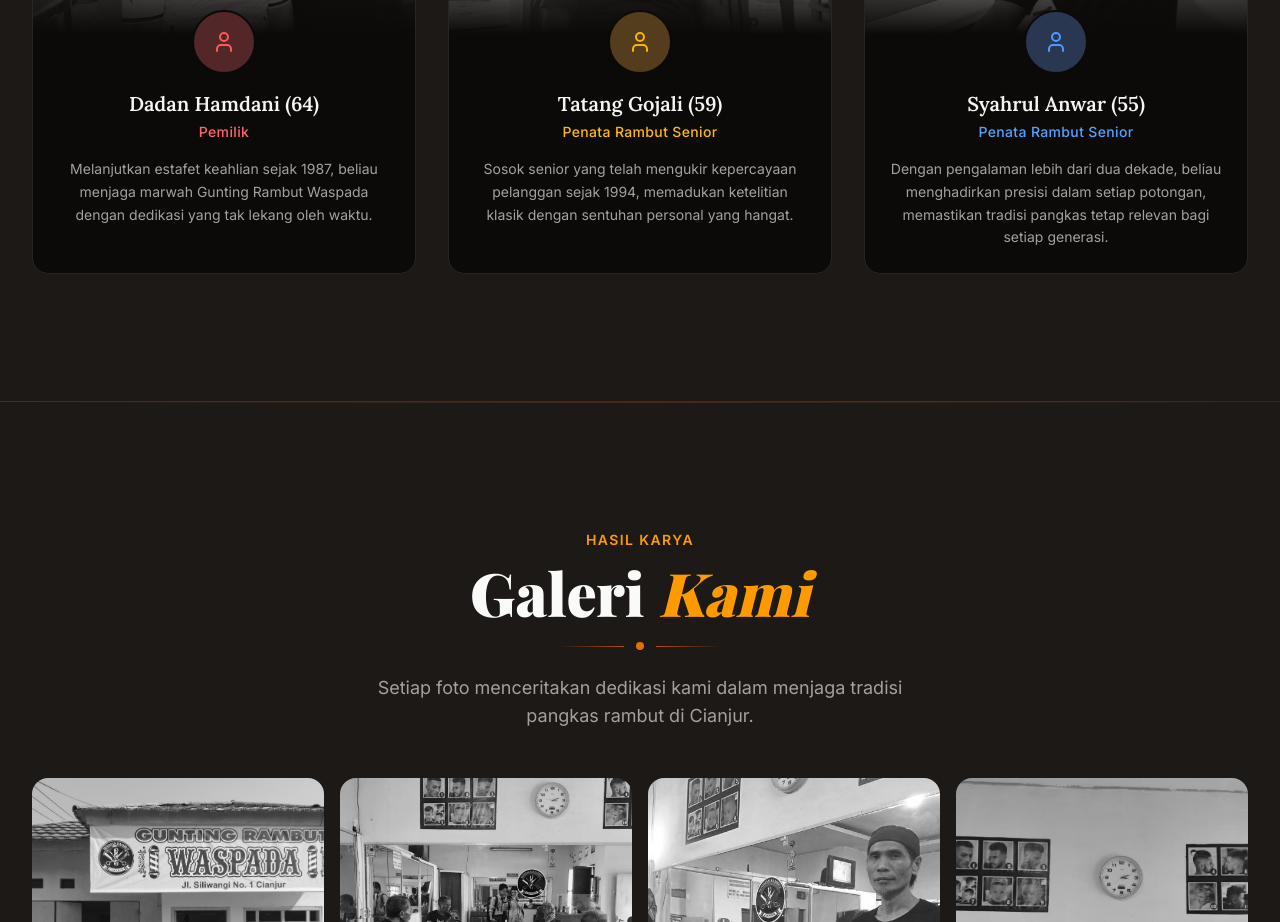
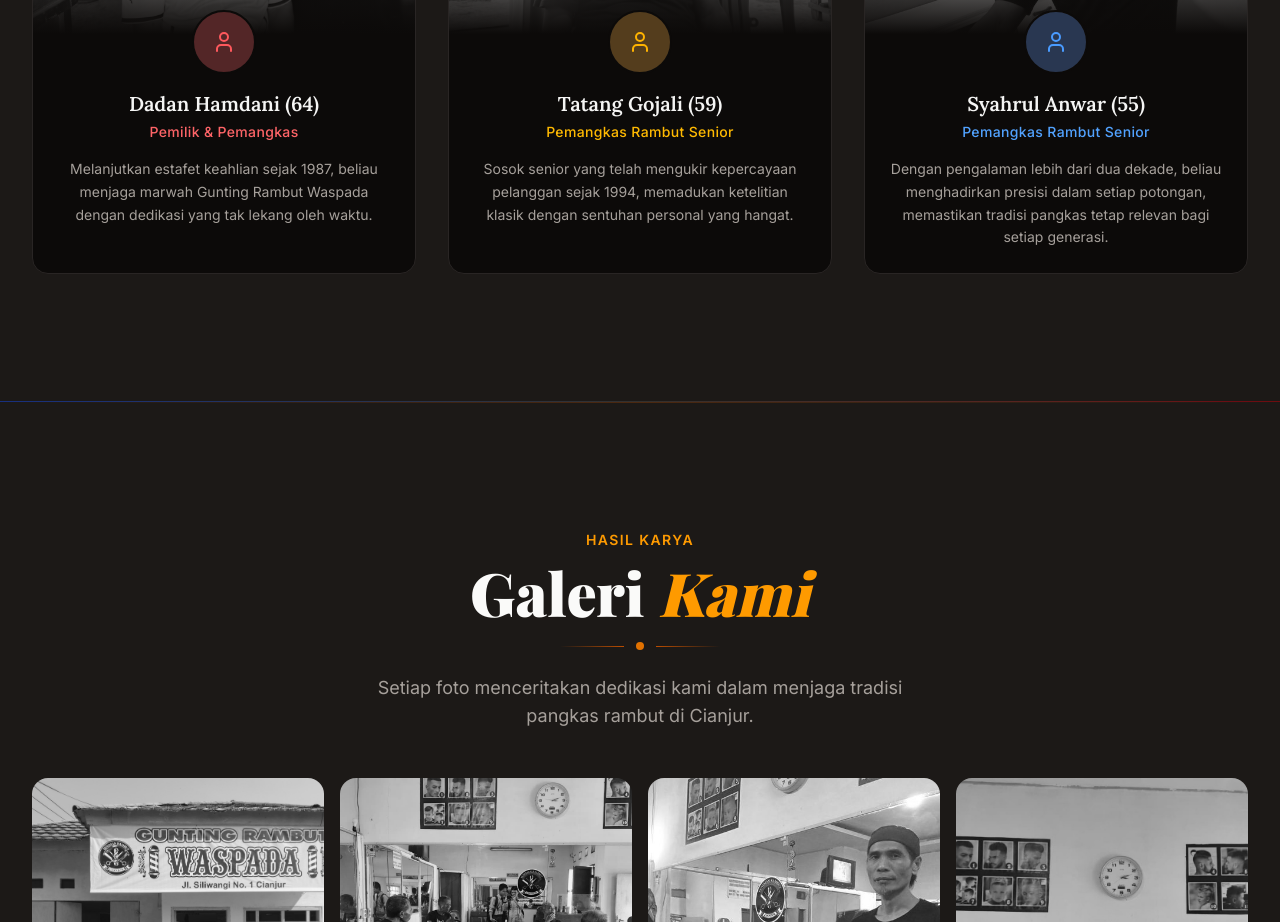
Before and after one commit to M-Arkan-Raihan-Nugraha/GuntingRambutWaspada-LandingPage, a React (Vite) app: page / in a window 1280 px wide. Shown: the part 5960-6882 px from the top of the page. Built offline with nearby package versions, Linux system fonts and the light colour scheme; a web font is replaced by a local one.

Commit message:
LandingPage

```diff
--- a/src/components/Team.tsx
+++ b/src/components/Team.tsx
@@ -4,21 +4,21 @@ import { User } from "lucide-react";
 const team = [
   {
     name: "Dadan Hamdani (64)",
-    role: "Pemilik",
+    role: "Pemilik & Pemangkas",
     description: "Melanjutkan estafet keahlian sejak 1987, beliau menjaga marwah Gunting Rambut Waspada dengan dedikasi yang tak lekang oleh waktu.",
     image: "/images/owner.jpg",
     accent: "red"
   },
   {
     name: "Tatang Gojali (59)",
-    role: "Penata Rambut Senior",
+    role: "Pemangkas Rambut Senior",
     description: "Sosok senior yang telah mengukir kepercayaan pelanggan sejak 1994, memadukan ketelitian klasik dengan sentuhan personal yang hangat.",
     image: "/images/tatang.jpeg",
     accent: "amber"
   },
   {
     name: "Syahrul Anwar (55)",
-    role: "Penata Rambut Senior",
+    role: "Pemangkas Rambut Senior",
     description: "Dengan pengalaman lebih dari dua dekade, beliau menghadirkan presisi dalam setiap potongan, memastikan tradisi pangkas tetap relevan bagi setiap generasi.",
     image: "/images/syahrul.png",
     accent: "blue"
```
